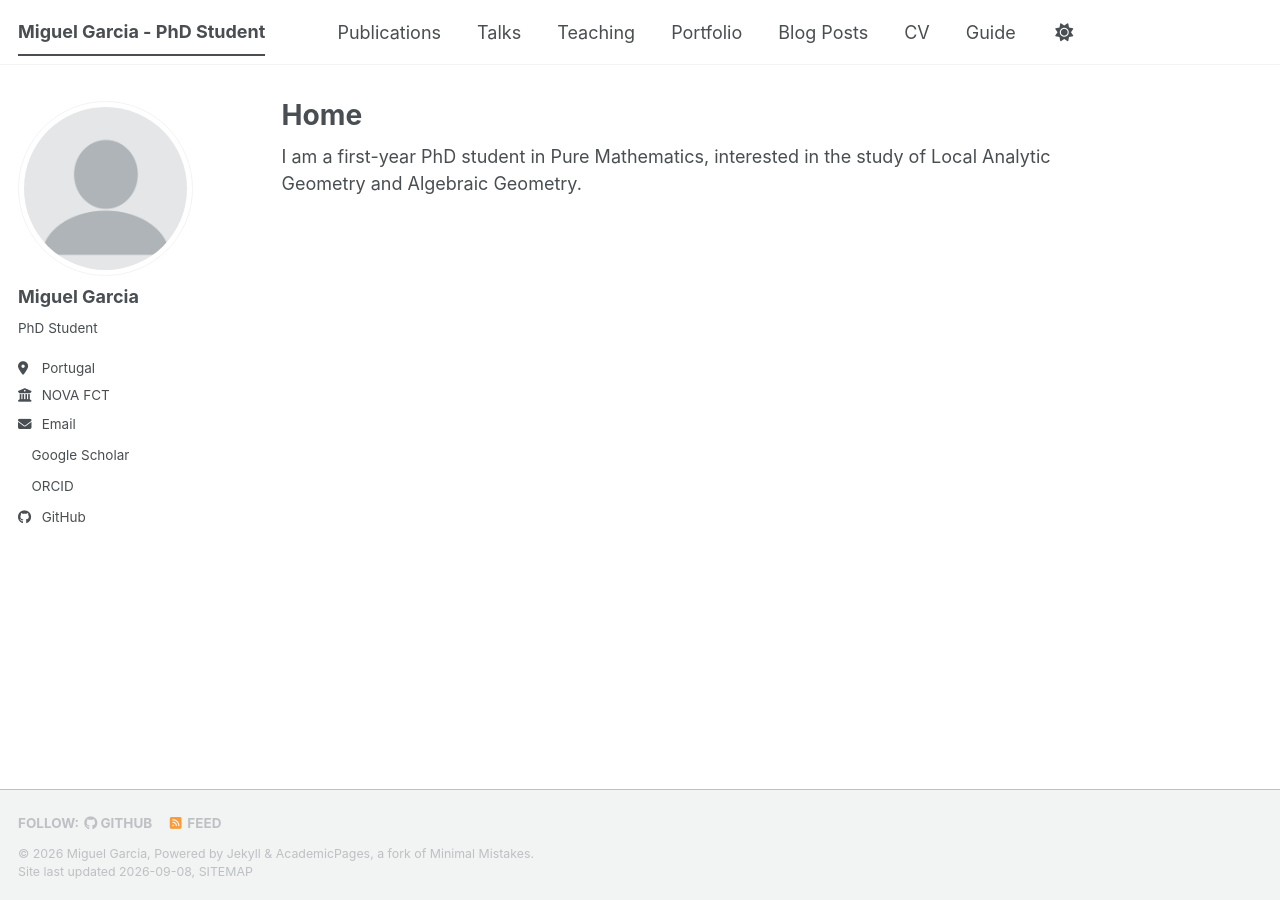
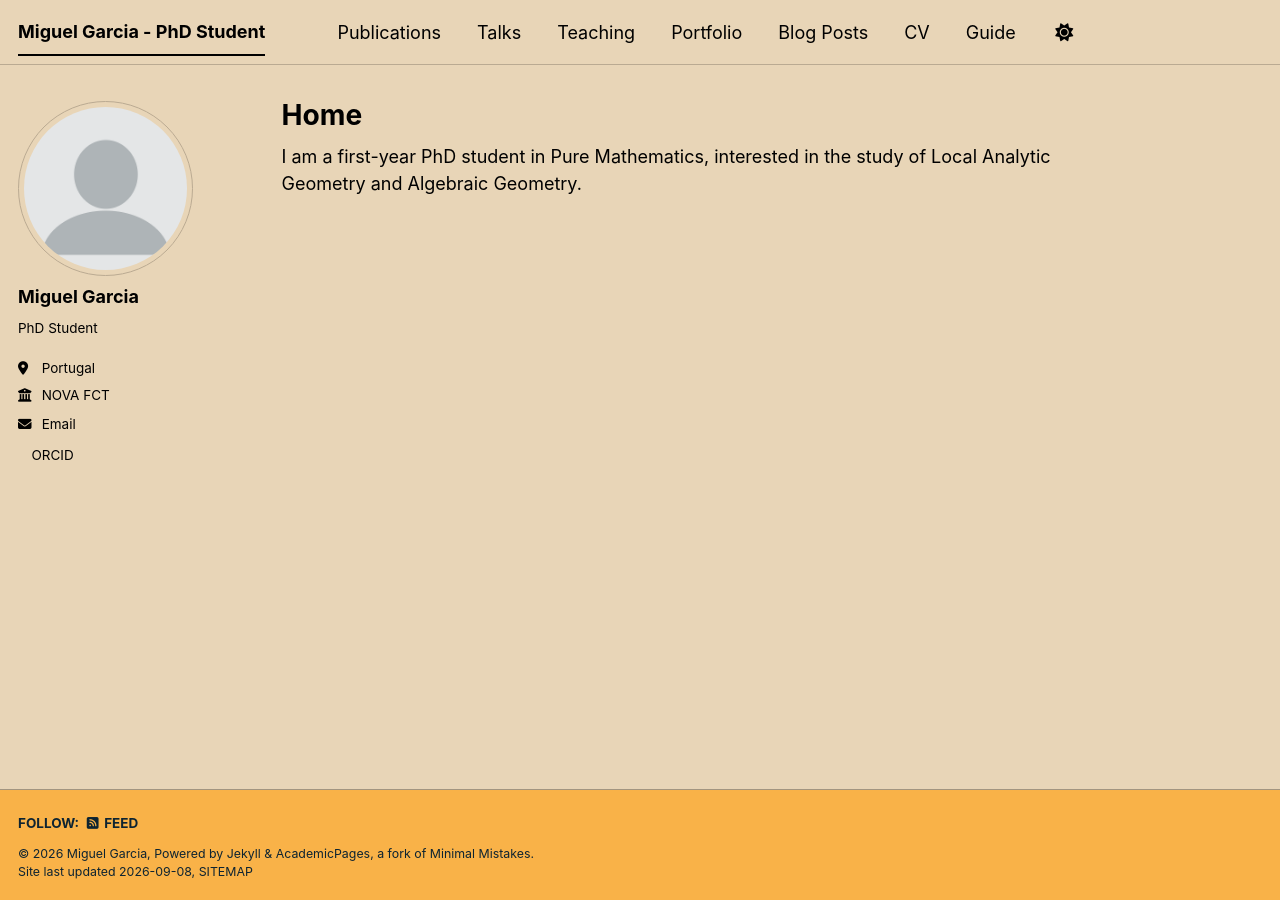
Before and after one commit to miguelventuragarcia/miguelventuragarcia.github.io, a Jekyll site: the page built from _pages/about.md, in a window 1280 px wide. Built offline with Jekyll 4.4.1, drawn with Linux system fonts in a browser that asks for light colours; a style sheet for code colours, icons or effects is not loaded; part of the change alters nothing that is shown.

Commit message:
Update _config.yml

```diff
--- a/_config.yml
+++ b/_config.yml
@@ -8,7 +8,7 @@
 
 # Basic Site Settings
 locale                   : "en-US"
-site_theme               : "default" # The available themes options are "default", "air", "sunrise", "mint", "dirt" and "contrast"
+site_theme               : "sunrise" # The available themes options are "default", "air", "sunrise", "mint", "dirt" and "contrast"
 title                    : "Miguel Garcia - PhD Student"
 title_separator          : "-"
 name                     : &name "Miguel Garcia"
@@ -35,7 +35,7 @@ author:
   # Academic websites
   academia         : # URL
   arxiv            : # URL - Update with the correct link to your profile
-  googlescholar    : "https://scholar.google.com/citations?user=PS_CX0AAAAAJ"
+  googlescholar    : # URL
   inspire-hep      : # URL
   impactstory      : # URL
   orcid            : "https://orcid.org/0009-0001-1333-7388"
@@ -51,7 +51,7 @@ author:
   bitbucket        : # Username - Update with your username on the site
   codepen          : # Username
   dribbble         : # Username
-  github           : "academicpages"
+  github           : # Username
   kaggle           : # Username
   stackoverflow    : # User number or user number and name (i.e., use "1" or "1/jeff-atwood")
 
```
